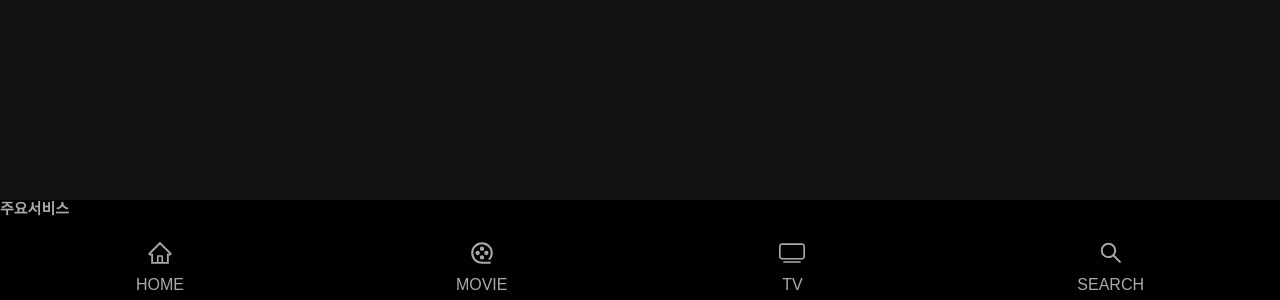
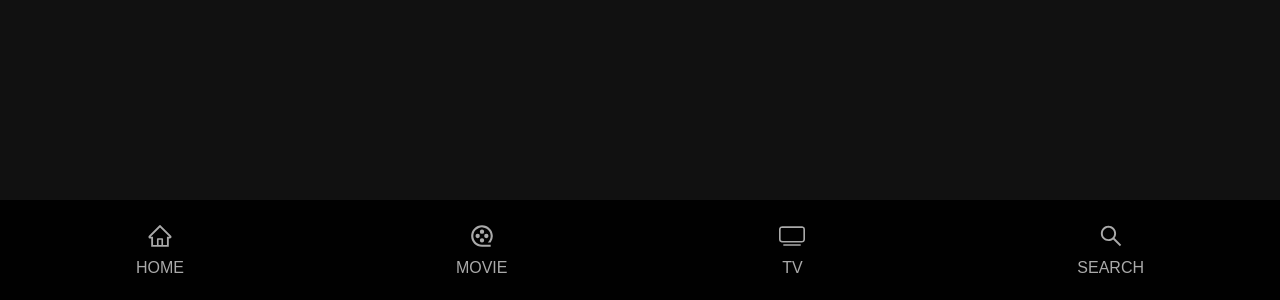
Before and after one commit to 5o-hyun/movieapp, a React (Create React App) app: page / in a window 1280 px wide. Shown: the part 500-800 px from the top of the page. Built offline with nearby package versions, Linux system fonts and the light colour scheme.

Commit message:
Fix: theme, markup

```diff
--- a/src/styles/GlobalStyle.jsx
+++ b/src/styles/GlobalStyle.jsx
@@ -42,8 +42,16 @@ ${normalize}
     list-style:none;
   }
   img {
-      width: 100%;
-      height: 100%;
-      object-fit: cover;
-    }
+    width: 100%;
+    height: 100%;
+    object-fit: cover;
+  }
+  .blind{
+    position: absolute;
+    clip:rect(0 0 0 0);
+    width:0;
+    height:0;
+    overflow: hidden;
+    color:white;
+  }
 `;
--- a/src/styles/theme.js
+++ b/src/styles/theme.js
@@ -33,14 +33,16 @@ export const devices = {
 };
 
 export const spacing = {
-  minute: '2rem',
-  microTiny: '4rem', // ${({ theme }) => theme.spacing.microTiny}
-  tiny: '8rem',
-  tinySmall: '10rem',
-  small: '12rem',
-  smallMedium: '16rem',
-  medium: '24rem',
-  large: '28rem',
+  minute: '0.2rem',
+  microTiny: '0.4rem', // ${({ theme }) => theme.spacing.microTiny}
+  tiny: '0.8rem',
+  tinySmall: '1rem',
+  small: '1.2rem',
+  smallMedium: '1.6rem',
+  base: '2rem',
+  medium: '2.4rem',
+  large: '2.8rem',
+  bigLarge: '4rem',
 };
 
 export const theme = {
```
